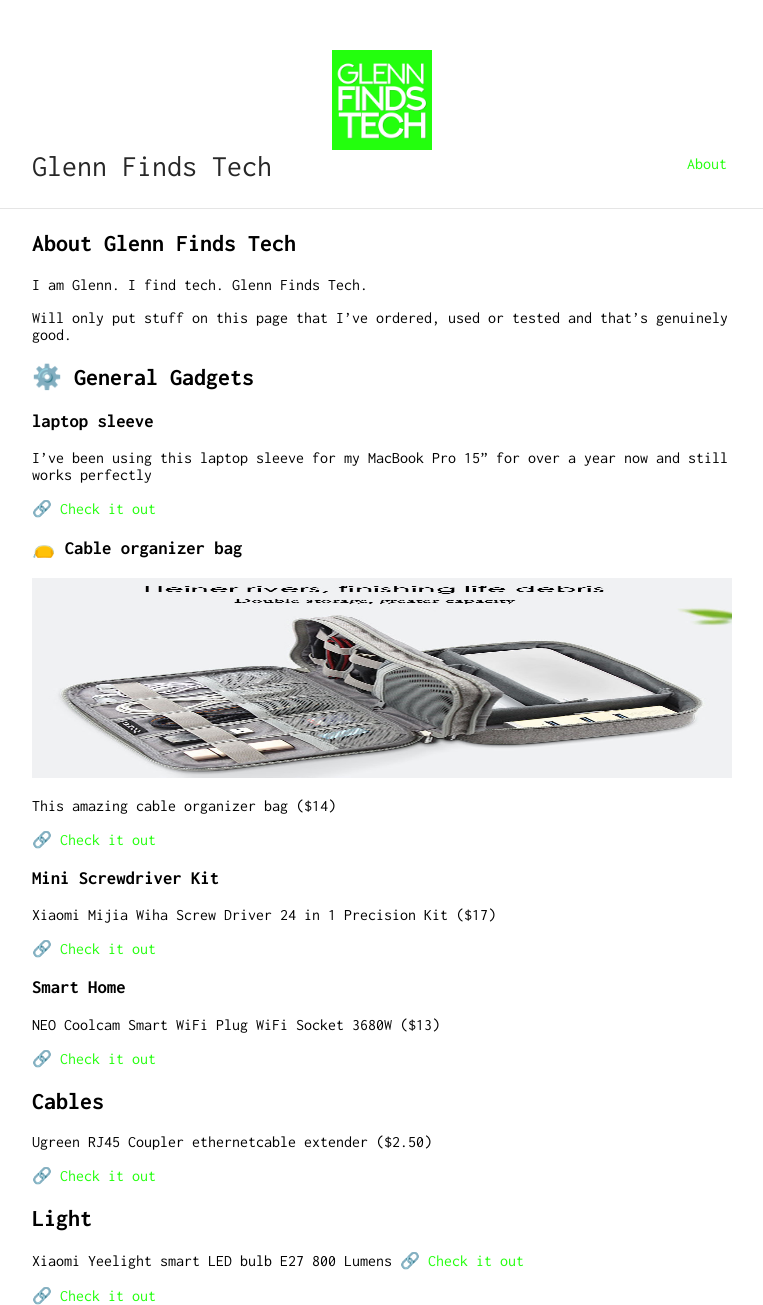
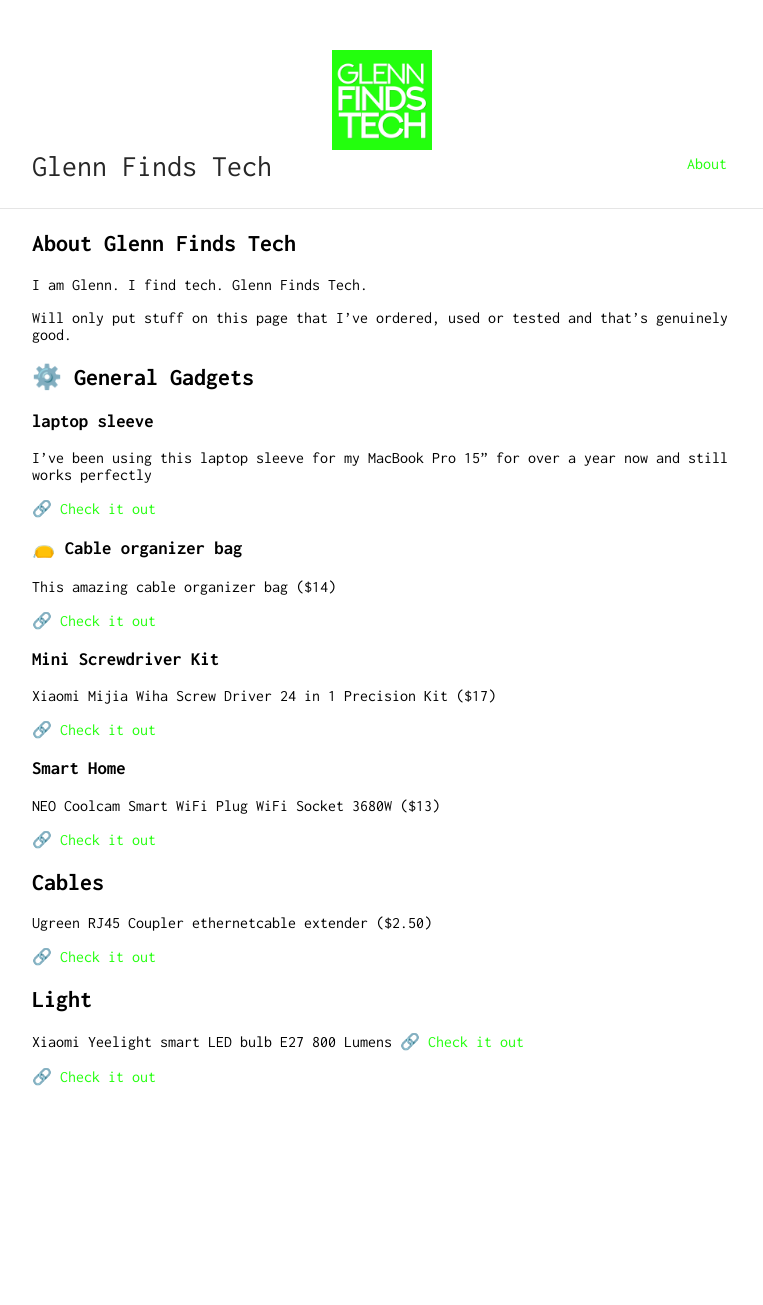
Before and after one commit to AtomicGlenn/GlennFindsTech, a Jekyll site: the page built from index.md, in a window 1280 px wide. Shown: the whole page, without its empty margins (258-1021 px from the left). Built offline with Jekyll 4.4.1, drawn with Linux system fonts in a browser that asks for light colours; our own code applies the rules of GitHub Pages for plain Markdown files; after the commit the page ends 1086 px from its top, so only the background shows below that.

Commit message:
Update index.md

```diff
--- a/index.md
+++ b/index.md
@@ -19,7 +19,8 @@
 
 ### 👝 Cable organizer bag
 
-<img src="images/cable_organizer.jpg" alt="Cable Organizer bag" height="200px" width="20%" />
+<!--<img src="images/cable_organizer.jpg" alt="Cable Organizer bag" height="200px" width="20%" />
+-->
 
 This amazing cable organizer bag ($14)
 
```
